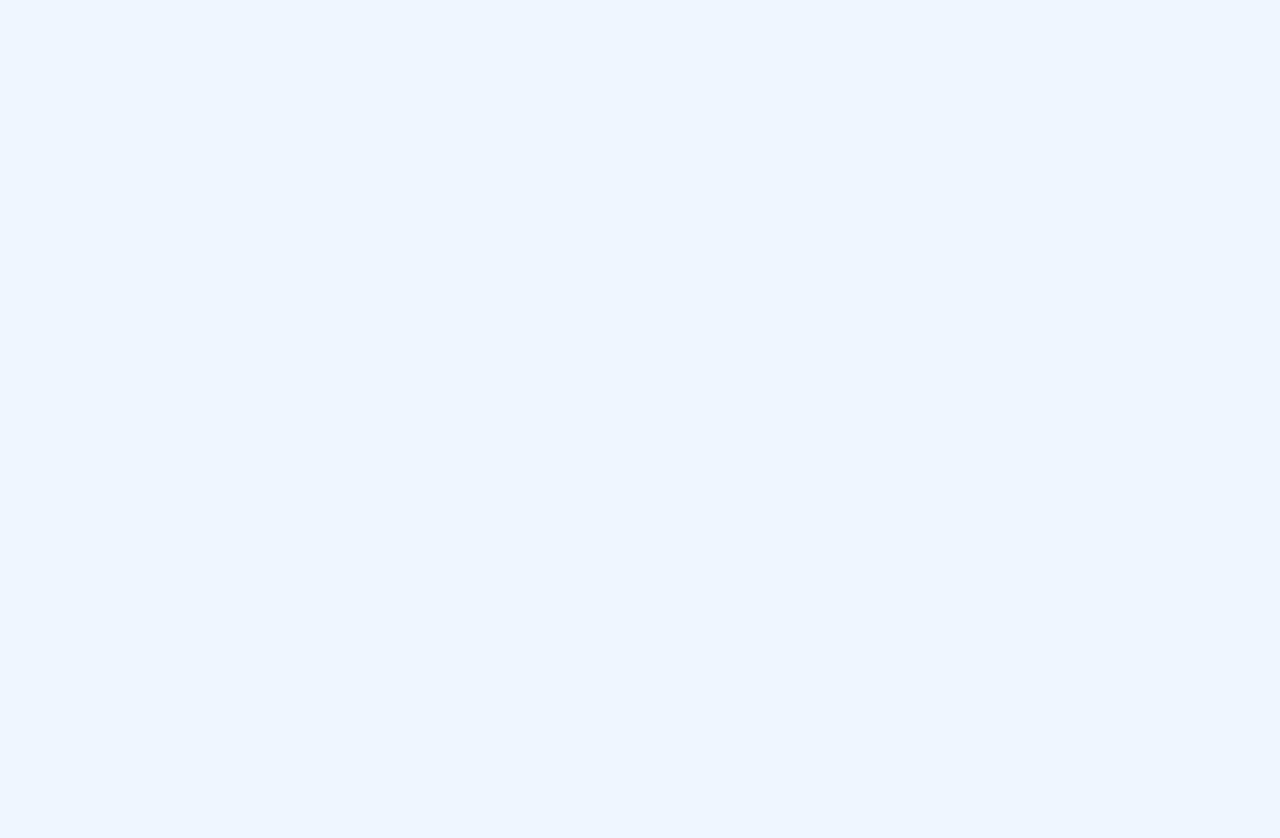
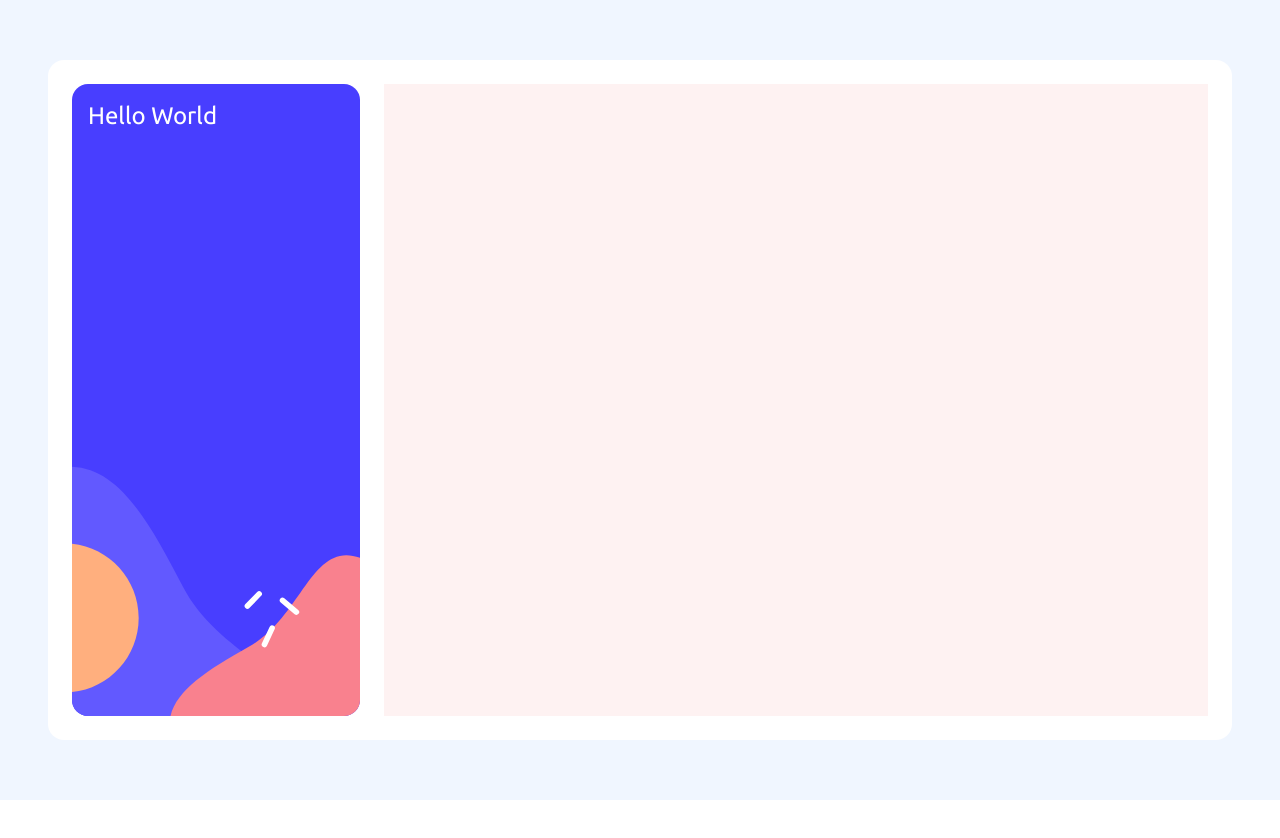
Before and after one commit to AmDev-Full-Stack-Playground/NextJs-Playground, a Next.js app: page / in a window 1280 px wide. Shown: the top 838 px of the page. After the commit the page ends 800 px from the top, so only its background shows below. Built offline with nearby package versions, Linux system fonts and the light colour scheme.

Commit message:
made changes

```diff
--- a/app/layout.tsx
+++ b/app/layout.tsx
@@ -18,8 +18,10 @@ export default function RootLayout({
   return (
     <html lang="en">
       <body className={ubuntu.className}>
-        <main className='min-h-screen p-6 md:p-12 bg-magnolia'>
-          {children}
+        <main className='p-6 md:p-12 bg-magnolia flex items-center justify-center min-h-screen'>
+          <div className='max-w-7xl bg-white w-full p-6 rounded-2xl md:h-[680px]'>
+            {children}
+          </div>
         </main>
       </body>
     </html>
--- a/app/page.tsx
+++ b/app/page.tsx
@@ -1,9 +1,53 @@
-import Image from 'next/image'
+'use client';
+
+import { useState, useEffect } from 'react';
+
+import Image from 'next/image';
+import bgSidebarDesktop from '@/public/assets/images/bg-sidebar-desktop.svg';
+import bgSidebarMobile from '@/public/assets/images/bg-sidebar-mobile.svg';
 
 export default function Home() {
+  const [isDesktop, setIsDesktop] = useState(false);
+
+  // Use the matchMedia API to detect screen size
+  useEffect(() => {
+    const mediaQuery = window.matchMedia('(min-width: 768px)');
+
+    // Initial check
+    setIsDesktop(mediaQuery.matches);
+
+    // Update state when the window size changes
+    const handleResize = () => {
+      setIsDesktop(mediaQuery.matches);
+    };
+
+    mediaQuery.addListener(handleResize);
+
+    // Cleanup the event listener when the component unmounts
+    return () => {
+      mediaQuery.removeListener(handleResize);
+    };
+  }, []);
   return (
-    <main className="min-h-screen">
+    <main className="flex h-full relative gap-6">
+      <div className='w-72 h-full p-4 overflow-hidden rounded-2xl relative'>
+        <div className='absolute z-0 top-0 left-0 w-full h-full'>
+          <Image
+            src={isDesktop ? bgSidebarDesktop : bgSidebarMobile}
+            alt="bg-sidebar"
+            className='w-full h-full object-cover'
+          />
+        </div>
+        <div className='relative'>
+          <p className='text-2xl text-white'>Hello World</p>
 
+        </div>
+      </div>
+      <div className='flex-1 bg-red-50 h-full w-full p-9 flex items-center justify-center'>
+        <div className='max-w-lg'>
+
+        </div>
+      </div>
     </main>
   )
 }
```
Also changed, not shown: app/favicon.png (renamed from public/assets/images/favicon-32x32.png).
